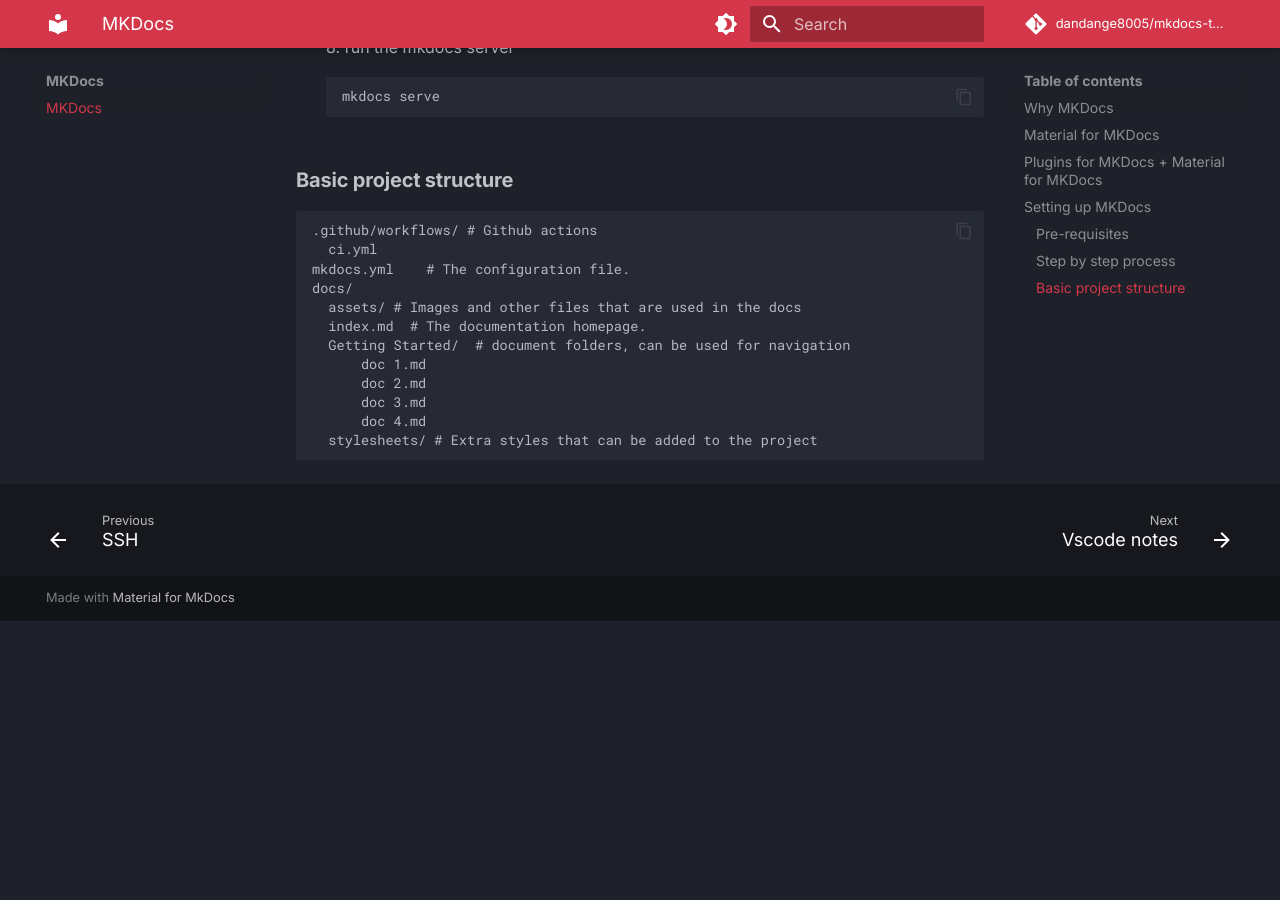
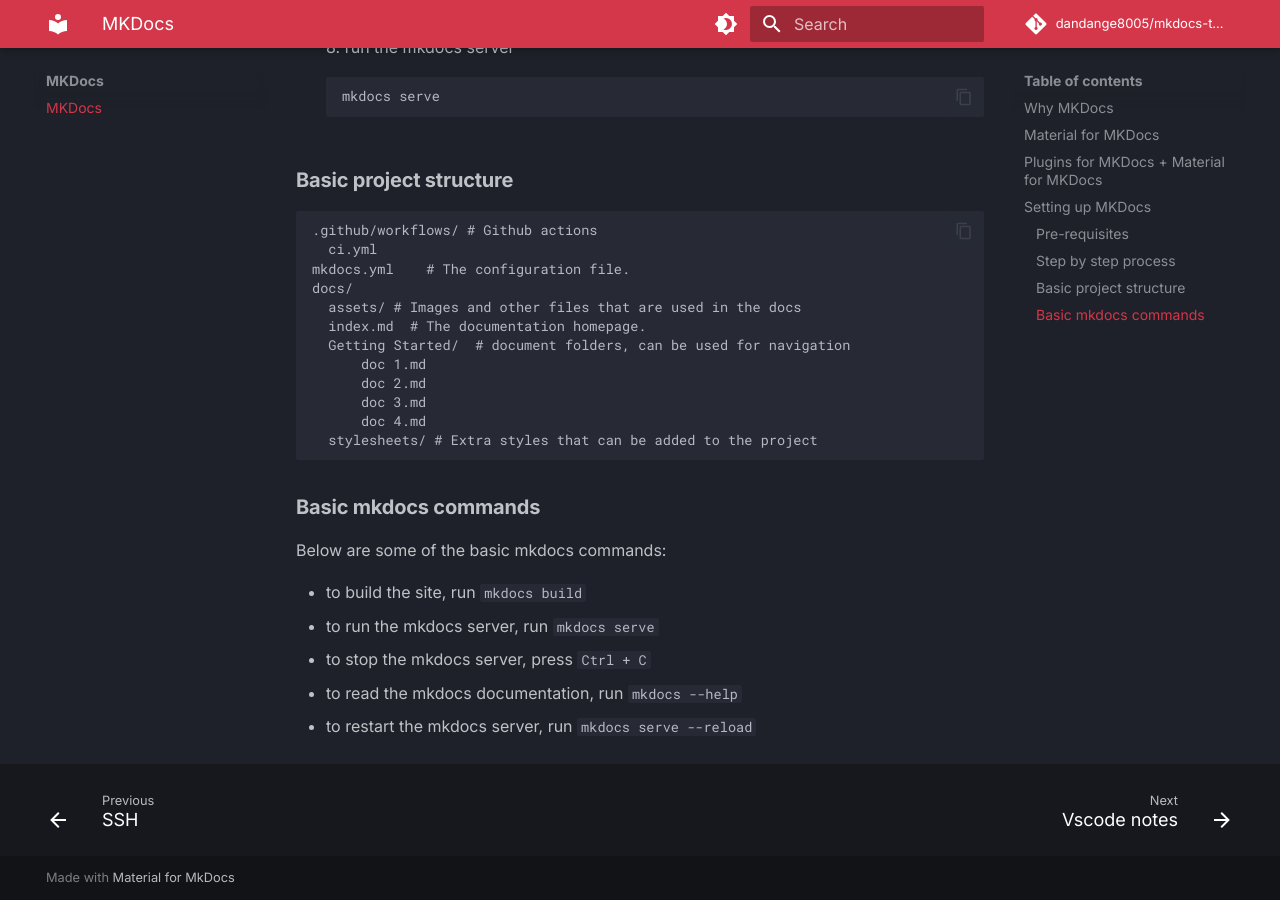
Before and after one commit to dandange8005/mkdocs-site, an MkDocs documentation site: the page built from docs/MKDocs/mkdocs.md, in a window 1280 px wide and 900 px high, scrolled down 2953 px. Built offline with MkDocs 1.6.1 and Material for MkDocs 9.7.7, drawn with Linux system fonts in a browser that asks for light colours; comment, search, counter and statistics services are not loaded; before the commit the page ends 3574 px from its top, so only the background shows below that.

Commit message:
update mkdocs

```diff
--- a/docs/MKDocs/mkdocs.md
+++ b/docs/MKDocs/mkdocs.md
@@ -123,3 +123,13 @@
           doc 3.md
           doc 4.md
       stylesheets/ # Extra styles that can be added to the project
+
+### Basic mkdocs commands
+
+Below are some of the basic mkdocs commands:
+
+- to build the site, run `mkdocs build`
+- to run the mkdocs server, run `mkdocs serve`
+- to stop the mkdocs server, press `Ctrl + C`
+- to read the mkdocs documentation, run `mkdocs --help`
+- to restart the mkdocs server, run `mkdocs serve --reload`
```
